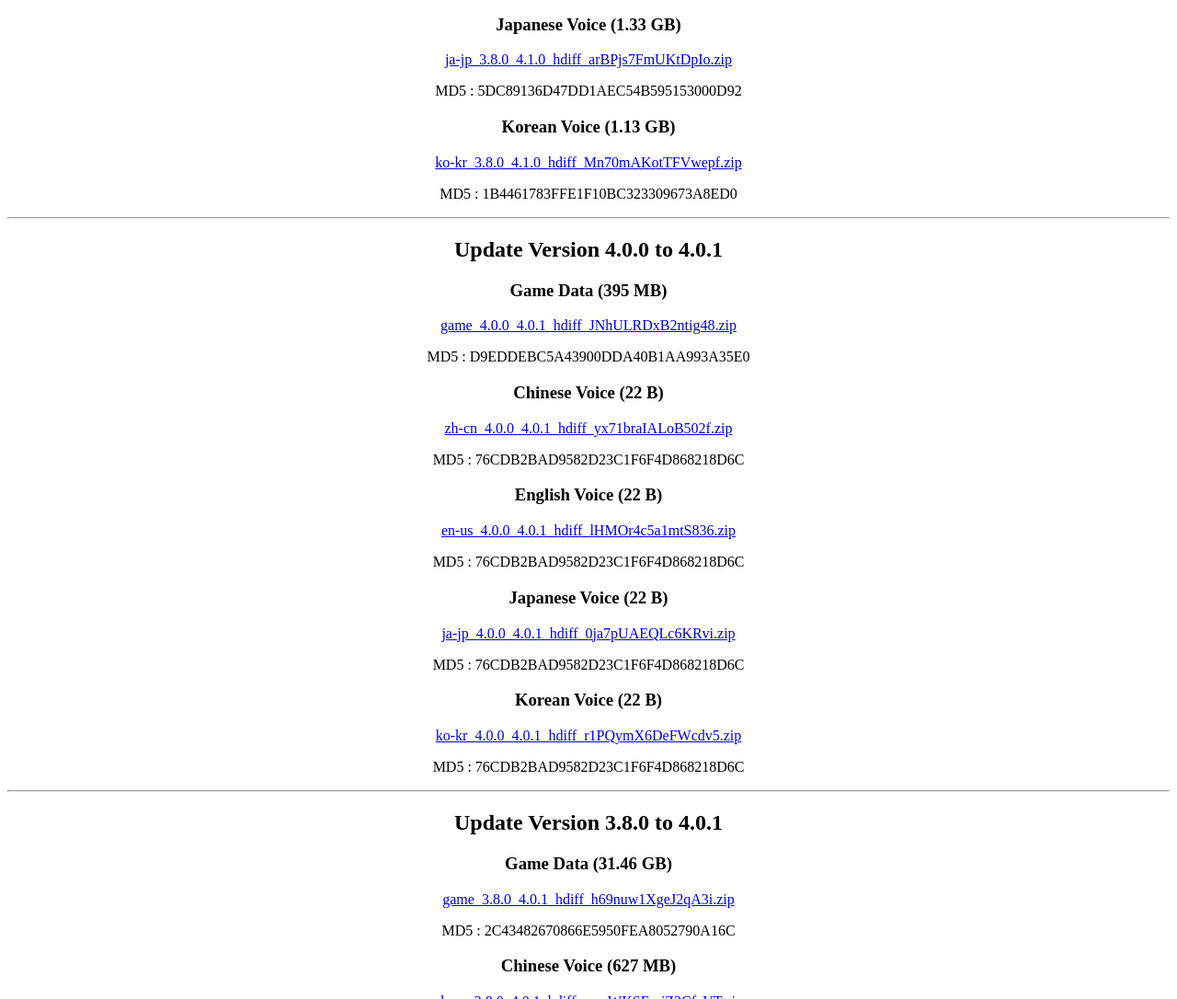
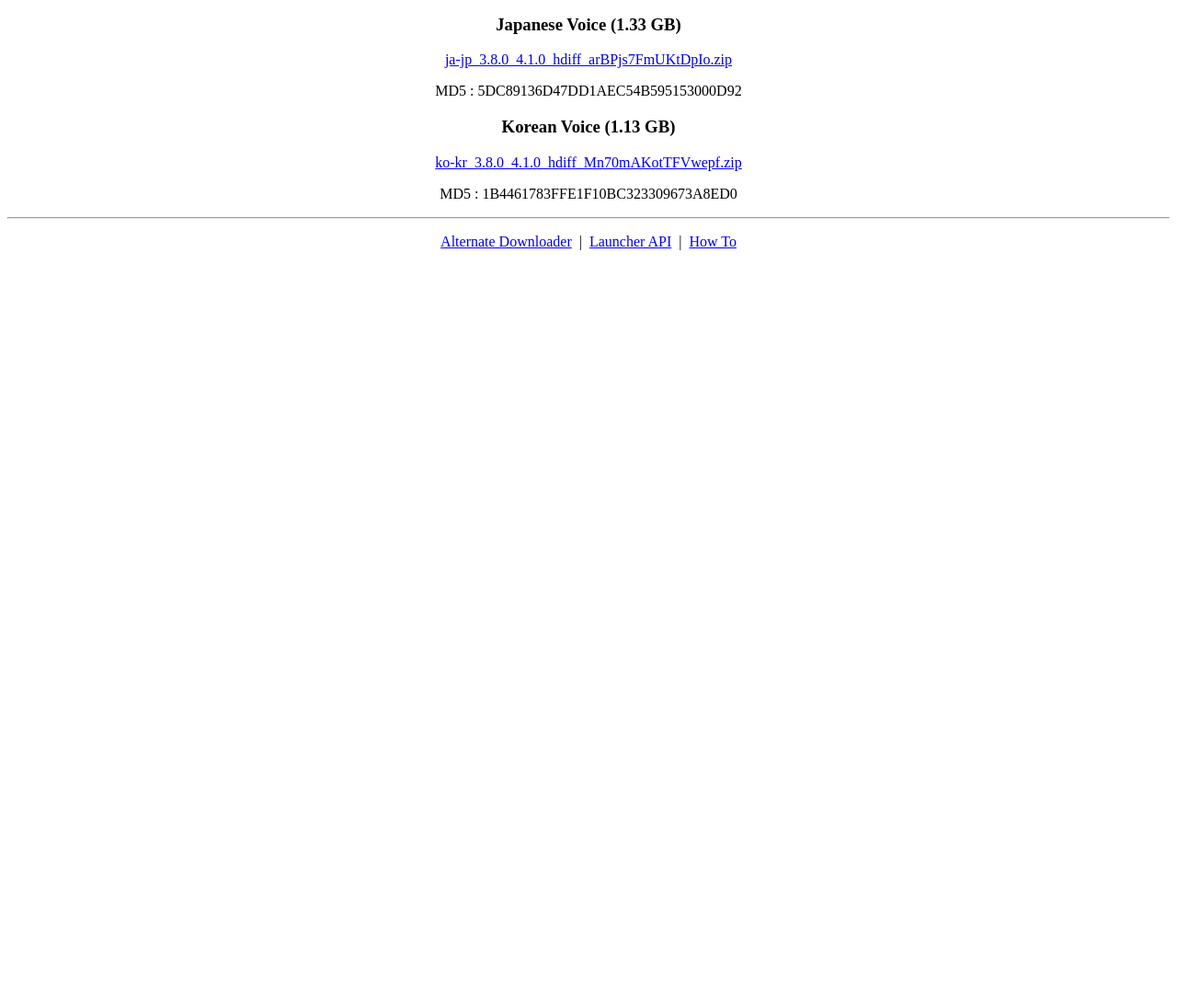
Before and after one commit to DevonTM/genshin-patch-page, a plain HTML site: page index.html in a window 1280 px wide. Shown: the part 1714-2800 px from the top of the page at 92% size. After the commit the page ends 2002 px from the top, so only its background shows below. Drawn offline with Linux system fonts and the light colour scheme.

Commit message:
Update Version 4.0.1 to 4.1.0

```diff
--- a/index.html
+++ b/index.html
@@ -16,7 +16,7 @@
   <div style="text-align: center;">
     <h1>Genshin Impact Patch</h1>
     <hr>
-    <h2>Pre-Update Version 4.0.1 to 4.1.0</h2>
+    <h2>Update Version 4.0.1 to 4.1.0</h2>
     <h3>Game Data (13.58 GB)</h3><a href=
     "https://autopatchhk.yuanshen.com/client_app/update/hk4e_global/10/game_4.0.1_4.1.0_hdiff_QSwRBvbj1gaAs7zG.zip"
     download="">game_4.0.1_4.1.0_hdiff_QSwRBvbj1gaAs7zG.zip</a>
@@ -38,7 +38,7 @@
     download="">ko-kr_4.0.1_4.1.0_hdiff_wPMhbF6pWidXovEe.zip</a>
     <p>MD5 : 45B22080BA7EF81265A16E96C593738B</p>
     <hr>
-    <h2>Pre-Update Version 4.0.0 to 4.1.0</h2>
+    <h2>Update Version 4.0.0 to 4.1.0</h2>
     <h3>Game Data (13.58 GB)</h3><a href=
     "https://autopatchhk.yuanshen.com/client_app/update/hk4e_global/10/game_4.0.0_4.1.0_hdiff_NHu1vzpoal6X54fQ.zip"
     download="">game_4.0.0_4.1.0_hdiff_NHu1vzpoal6X54fQ.zip</a>
@@ -60,7 +60,7 @@
     download="">ko-kr_4.0.0_4.1.0_hdiff_Kg5FVU1AJ4hEMzC8.zip</a>
     <p>MD5 : D983BBE80F51839E221F6F58507FB7E6</p>
     <hr>
-    <h2>Pre-Update Version 3.8.0 to 4.1.0</h2>
+    <h2>Update Version 3.8.0 to 4.1.0</h2>
     <h3>Game Data (37.48 GB)</h3><a href=
     "https://autopatchhk.yuanshen.com/client_app/update/hk4e_global/10/game_3.8.0_4.1.0_hdiff_oC7ajt1xOVZnp54s.zip"
     download="">game_3.8.0_4.1.0_hdiff_oC7ajt1xOVZnp54s.zip</a>
@@ -82,50 +82,6 @@
     download="">ko-kr_3.8.0_4.1.0_hdiff_Mn70mAKotTFVwepf.zip</a>
     <p>MD5 : 1B4461783FFE1F10BC323309673A8ED0</p>
     <hr>
-    <h2>Update Version 4.0.0 to 4.0.1</h2>
-    <h3>Game Data (395 MB)</h3><a href=
-    "https://autopatchhk.yuanshen.com/client_app/update/hk4e_global/10/game_4.0.0_4.0.1_hdiff_JNhULRDxB2ntig48.zip"
-    download="">game_4.0.0_4.0.1_hdiff_JNhULRDxB2ntig48.zip</a>
-    <p>MD5 : D9EDDEBC5A43900DDA40B1AA993A35E0</p>
-    <h3>Chinese Voice (22 B)</h3><a href=
-    "https://autopatchhk.yuanshen.com/client_app/update/hk4e_global/10/zh-cn_4.0.0_4.0.1_hdiff_yx71braIALoB502f.zip"
-    download="">zh-cn_4.0.0_4.0.1_hdiff_yx71braIALoB502f.zip</a>
-    <p>MD5 : 76CDB2BAD9582D23C1F6F4D868218D6C</p>
-    <h3>English Voice (22 B)</h3><a href=
-    "https://autopatchhk.yuanshen.com/client_app/update/hk4e_global/10/en-us_4.0.0_4.0.1_hdiff_lHMOr4c5a1mtS836.zip"
-    download="">en-us_4.0.0_4.0.1_hdiff_lHMOr4c5a1mtS836.zip</a>
-    <p>MD5 : 76CDB2BAD9582D23C1F6F4D868218D6C</p>
-    <h3>Japanese Voice (22 B)</h3><a href=
-    "https://autopatchhk.yuanshen.com/client_app/update/hk4e_global/10/ja-jp_4.0.0_4.0.1_hdiff_0ja7pUAEQLc6KRvi.zip"
-    download="">ja-jp_4.0.0_4.0.1_hdiff_0ja7pUAEQLc6KRvi.zip</a>
-    <p>MD5 : 76CDB2BAD9582D23C1F6F4D868218D6C</p>
-    <h3>Korean Voice (22 B)</h3><a href=
-    "https://autopatchhk.yuanshen.com/client_app/update/hk4e_global/10/ko-kr_4.0.0_4.0.1_hdiff_r1PQymX6DeFWcdv5.zip"
-    download="">ko-kr_4.0.0_4.0.1_hdiff_r1PQymX6DeFWcdv5.zip</a>
-    <p>MD5 : 76CDB2BAD9582D23C1F6F4D868218D6C</p>
-    <hr>
-    <h2>Update Version 3.8.0 to 4.0.1</h2>
-    <h3>Game Data (31.46 GB)</h3><a href=
-    "https://autopatchhk.yuanshen.com/client_app/update/hk4e_global/10/game_3.8.0_4.0.1_hdiff_h69nuw1XgeJ2qA3i.zip"
-    download="">game_3.8.0_4.0.1_hdiff_h69nuw1XgeJ2qA3i.zip</a>
-    <p>MD5 : 2C43482670866E5950FEA8052790A16C</p>
-    <h3>Chinese Voice (627 MB)</h3><a href=
-    "https://autopatchhk.yuanshen.com/client_app/update/hk4e_global/10/zh-cn_3.8.0_4.0.1_hdiff_zwvWKSEmiZ3CfaVT.zip"
-    download="">zh-cn_3.8.0_4.0.1_hdiff_zwvWKSEmiZ3CfaVT.zip</a>
-    <p>MD5 : 76E3BE1BE2C805F94D4FFD7D394FD743</p>
-    <h3>English Voice (778 MB)</h3><a href=
-    "https://autopatchhk.yuanshen.com/client_app/update/hk4e_global/10/en-us_3.8.0_4.0.1_hdiff_UEbY1IBCtfZz5HRs.zip"
-    download="">en-us_3.8.0_4.0.1_hdiff_UEbY1IBCtfZz5HRs.zip</a>
-    <p>MD5 : DC86B267EC0DDBD088344F010CF0D3AD</p>
-    <h3>Japanese Voice (713 MB)</h3><a href=
-    "https://autopatchhk.yuanshen.com/client_app/update/hk4e_global/10/ja-jp_3.8.0_4.0.1_hdiff_zpgFW8dkZ41baHns.zip"
-    download="">ja-jp_3.8.0_4.0.1_hdiff_zpgFW8dkZ41baHns.zip</a>
-    <p>MD5 : 9A1A601CDBDD9E21870A8743ACA00ECA</p>
-    <h3>Korean Voice (619 MB)</h3><a href=
-    "https://autopatchhk.yuanshen.com/client_app/update/hk4e_global/10/ko-kr_3.8.0_4.0.1_hdiff_i32BMSKVAygECRaZ.zip"
-    download="">ko-kr_3.8.0_4.0.1_hdiff_i32BMSKVAygECRaZ.zip</a>
-    <p>MD5 : 3755A167ECDFA63B33A08A4117619BA8</p>
-    <hr>
     <p><a href=
     "https://github.com/DevonTM/genshin-updater/releases/latest"
     target="_blank">Alternate Downloader</a> &nbsp;|&nbsp; <a href=
```
